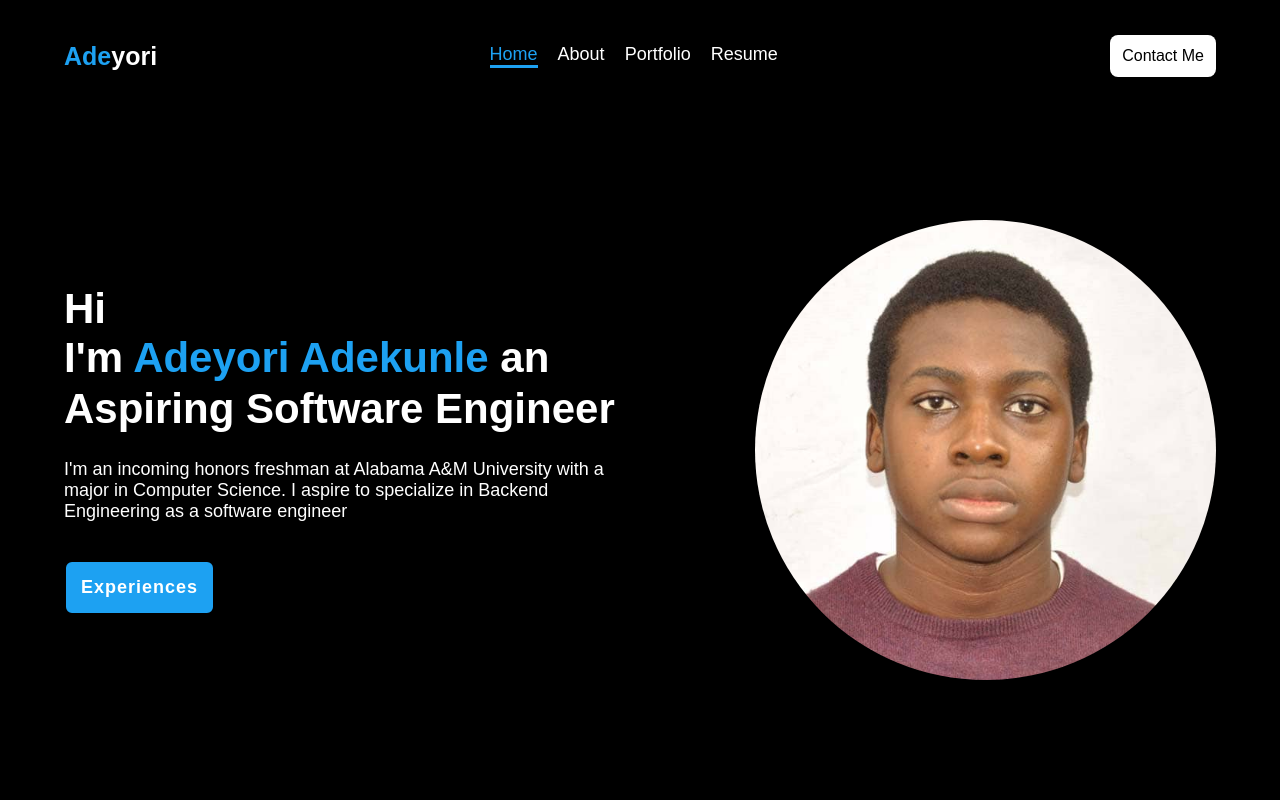
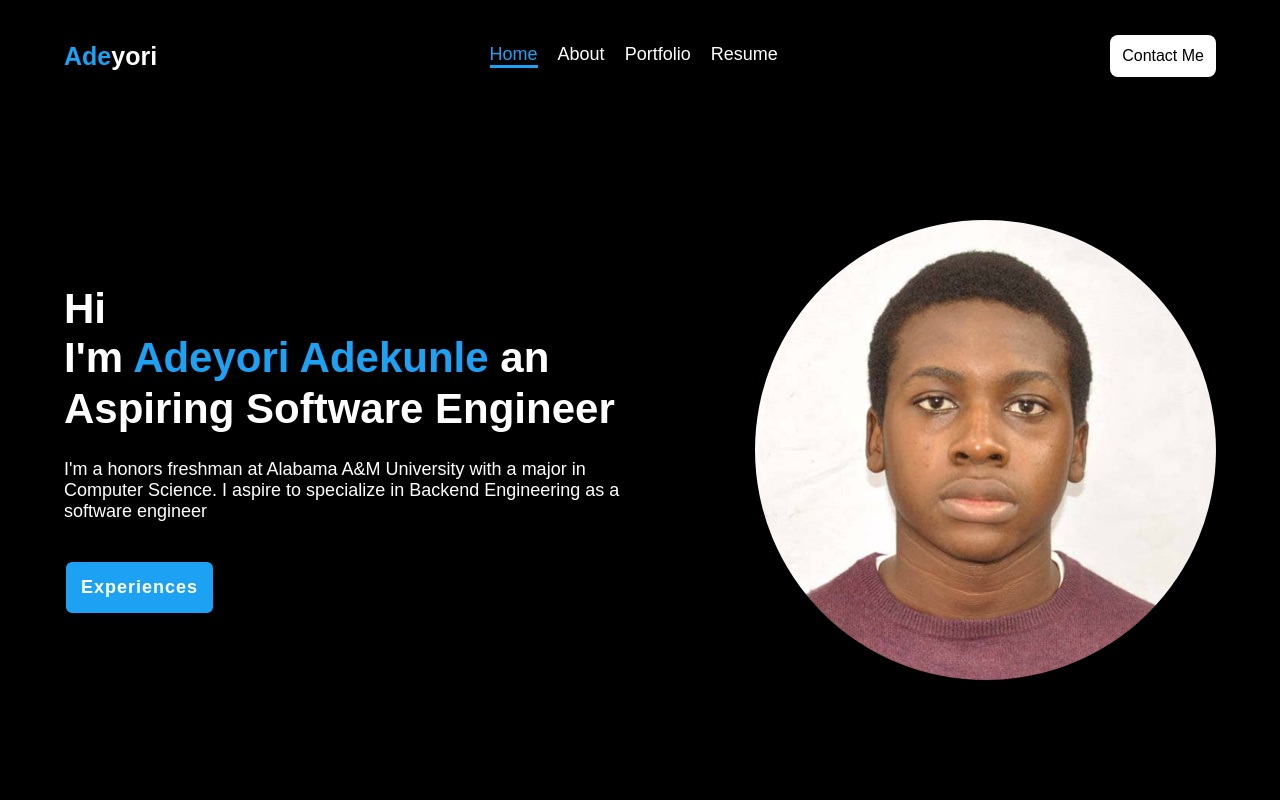
Before and after one commit to a-adeyori/Portfolio-Website, a plain HTML site: page index.html in a window 1280 px wide. Shown: the top 800 px of the page. Drawn offline with nearby package versions, Linux system fonts and the light colour scheme.

Commit message:
Added a Favicon, updated the readme.md, updated the about section description

```diff
--- a/index.html
+++ b/index.html
@@ -8,6 +8,7 @@
       href="https://unpkg.com/boxicons@2.1.4/css/boxicons.min.css"
       rel="stylesheet"
     />
+    <link rel="icon" href="Images/favicon.ico" type="image/png">
     <title>Adeyori Adekunle</title>
   </head>
   <body>
@@ -29,7 +30,7 @@
         <h3>Hi</h3>
         <h1>I'm<span> Adeyori Adekunle </span>an Aspiring Software Engineer</h1>
         <p>
-          I'm an incoming honors freshman at Alabama A&M University with a major
+          I'm a honors freshman at Alabama A&M University with a major
           in Computer Science. I aspire to specialize in Backend Engineering as
           a software engineer
         </p>
```
Also changed, not shown: Images/favicon.ico (added), 1 other file.
